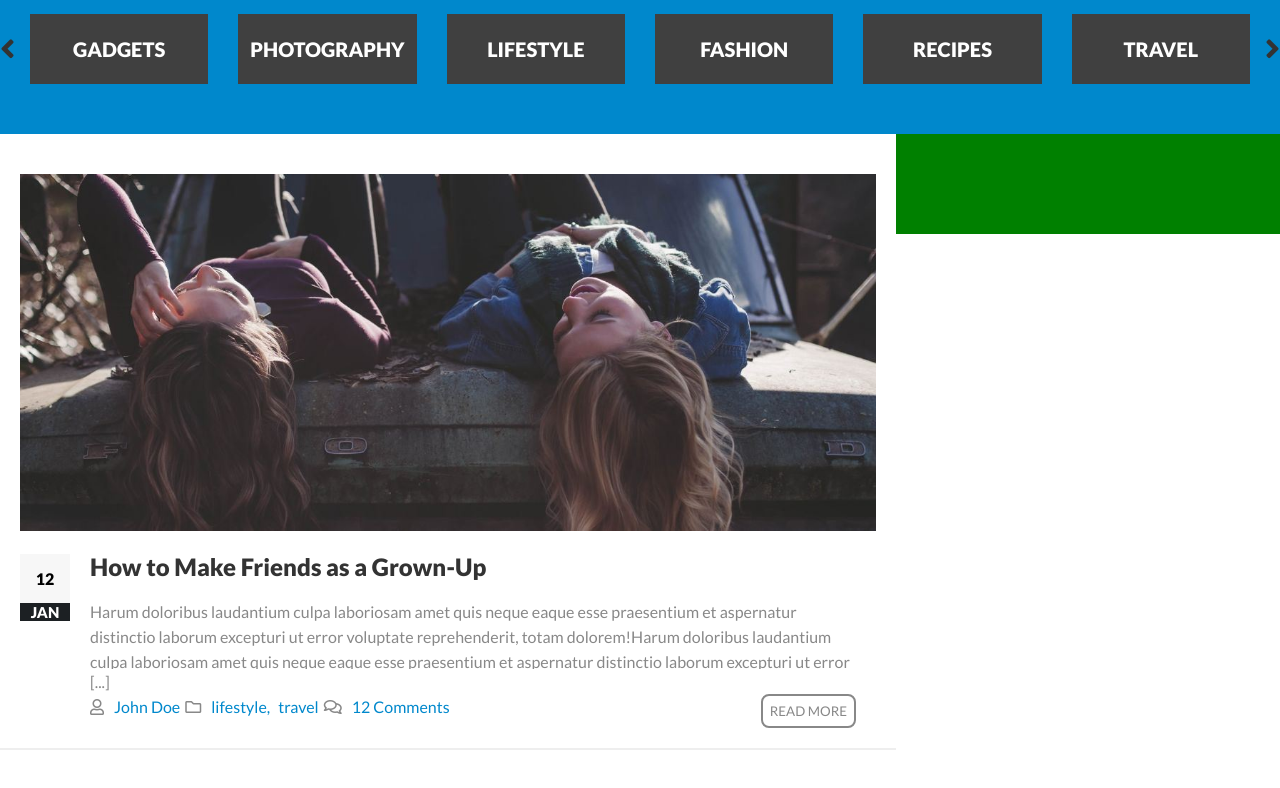
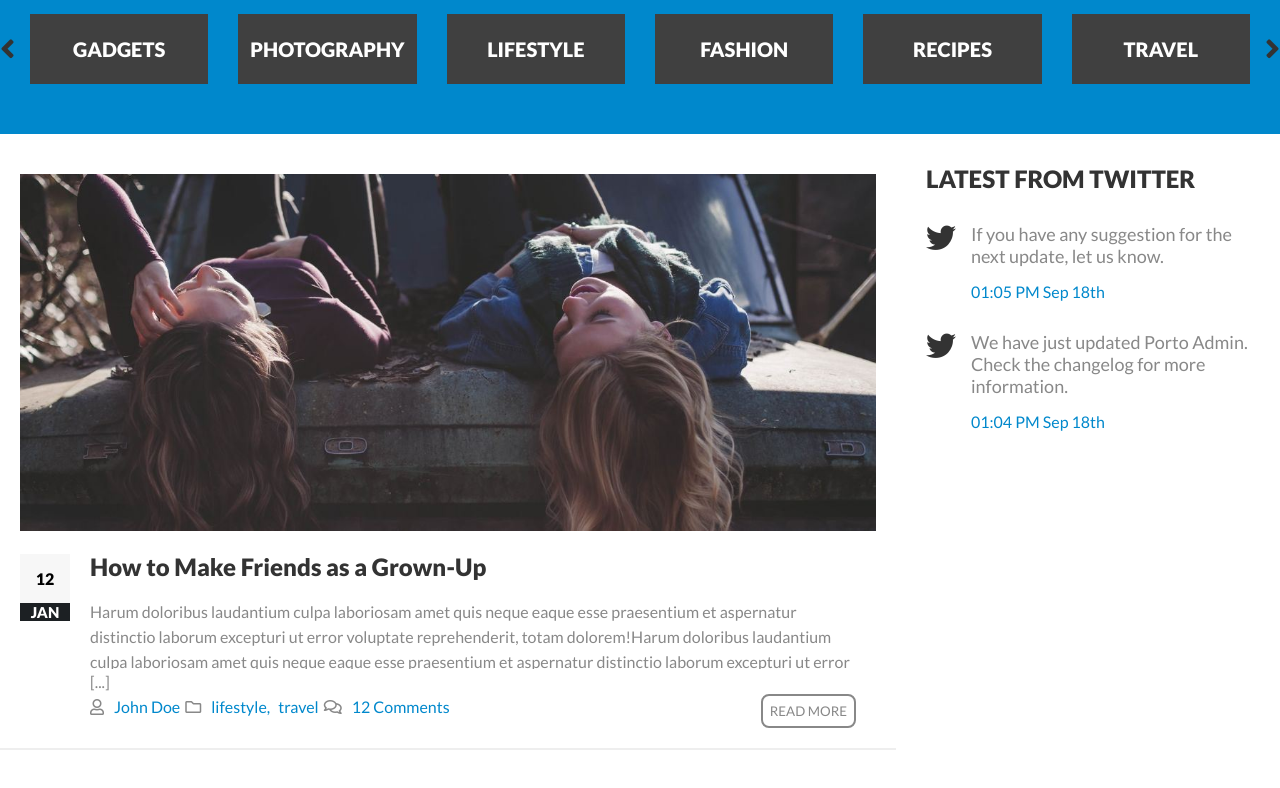
Before and after one commit to LorenzoBuongiorno/proj-html-vuejs, a Vue app: page / in a window 1280 px wide. Shown: the part 1520-2308 px from the top of the page. Built offline with nearby package versions, Linux system fonts and the light colour scheme.

Commit message:
twitter posts

```diff
--- a/src/components/MainBox.vue
+++ b/src/components/MainBox.vue
@@ -44,7 +44,25 @@
           <div class="main-content">
             <post-card :posts="posts"/>
           </div>
-          <div class="latest-socials"></div>
+          <div class="latest-socials">
+            <h2>LATEST FROM TWITTER</h2>
+            <!-- COMMENT 1 -->
+            <div class="twitter-comment flex-just-center">
+              <i class="fab fa-twitter"></i>
+              <div>
+                <p>If you have any suggestion for the next update, let us know.</p>
+                <span>01:05 PM Sep 18th</span>
+              </div>
+            </div>
+            <!-- COMMENT 2 -->
+            <div class="twitter-comment flex-just-center">
+              <i class="fab fa-twitter"></i>
+              <div>
+                <p>We have just updated Porto Admin. Check the changelog for more information.</p>
+                <span>01:04 PM Sep 18th</span>
+              </div>
+            </div>
+          </div>
         </div>
       </div>
     </div>
@@ -115,14 +133,35 @@ export default {
       cursor: pointer;
     }
   }
+
 }
 .main-content{
   width: 70%;
 }
 .latest-socials{
-  background-color: green;
+  padding: 30px;
   width: 30%;
-  height: 100px;
+  h2{
+    color: #333;
+  }
+  .twitter-comment{
+    padding-top: 30px;
+    .fa-twitter{
+      font-size: 30px;
+      color: #333;
+    }
+    div{
+      margin-left: 15px;
+      p{
+        color: #888;
+        margin-bottom: 15px;
+        font-size: 18px;
+      }
+      span{
+        color: $main-blue-color;
+      }
+    }
+  }
 }
 
 
--- a/src/components/PostCard.vue
+++ b/src/components/PostCard.vue
@@ -141,7 +141,7 @@
                 </div>
                 <div class="description">
                     <div class="date">
-                        <div class="date-number">12</div>
+                        <div class="date-number">8</div>
                         <div class="date-month">jan</div>
                     </div>
                     <div class="info">
```
